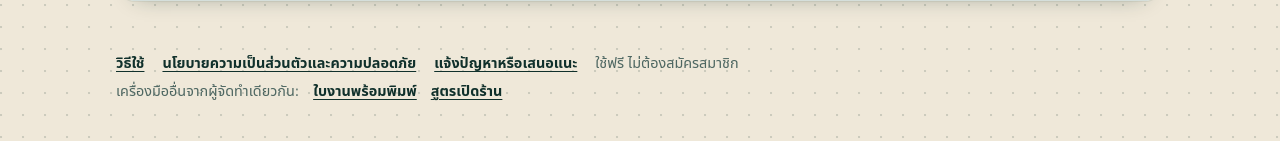
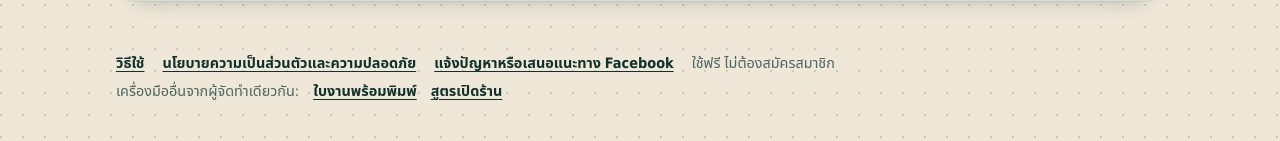
Before and after one commit to rookiekrit6-dotcom/Seller-Tool, a plain HTML site: page index.html in a window 1280 px wide. Shown: the part 3538-3679 px from the top of the page. Drawn offline with Linux system fonts and the light colour scheme; a web font is replaced by a local one.

Commit message:
Point contact links to Facebook
Co-Authored-By: Claude Fable 5.2 <noreply@anthropic.com>
Claude-Session: https://claude.ai/code/session_01JY46Mq7wkg6osFKinFdLUy

```diff
--- a/index.html
+++ b/index.html
@@ -439,7 +439,7 @@ COD 350</textarea></label>
 
 </div>
 </main>
-<footer class="site-ft"><button type="button" data-open="dlgGuide">วิธีใช้</button><button type="button" data-open="dlgPolicy">นโยบายความเป็นส่วนตัวและความปลอดภัย</button><a href="https://github.com/rookiekrit6-dotcom/Seller-Tool/issues">แจ้งปัญหาหรือเสนอแนะ</a><span>ใช้ฟรี ไม่ต้องสมัครสมาชิก</span><span class="sis">เครื่องมืออื่นจากผู้จัดทำเดียวกัน: <a href="https://rookiekrit6-dotcom.github.io/Worksheet/">ใบงานพร้อมพิมพ์</a><a href="https://rookiekrit6-dotcom.github.io/FoodTool/">สูตรเปิดร้าน</a></span></footer>
+<footer class="site-ft"><button type="button" data-open="dlgGuide">วิธีใช้</button><button type="button" data-open="dlgPolicy">นโยบายความเป็นส่วนตัวและความปลอดภัย</button><a href="https://www.facebook.com/profile.php?id=61594365461250" target="_blank" rel="noopener">แจ้งปัญหาหรือเสนอแนะทาง Facebook</a><span>ใช้ฟรี ไม่ต้องสมัครสมาชิก</span><span class="sis">เครื่องมืออื่นจากผู้จัดทำเดียวกัน: <a href="https://rookiekrit6-dotcom.github.io/Worksheet/">ใบงานพร้อมพิมพ์</a><a href="https://rookiekrit6-dotcom.github.io/FoodTool/">สูตรเปิดร้าน</a></span></footer>
 <dialog class="dlg" id="dlgGuide" aria-labelledby="dlgGuideT"><div class="dlg-h"><b id="dlgGuideT">วิธีใช้ กำไรแม่ค้า</b><button class="dlg-x" type="button" data-close>ปิด</button></div><div class="dlg-b"><h3>คำนวณกำไร</h3><ol><li>เลือกแพลตฟอร์มและหมวดสินค้า ระบบจะใส่อัตราค่าธรรมเนียมตั้งต้นให้</li><li>กรอกราคาขาย ต้นทุนสินค้า ค่าแพ็ก ค่าส่ง และค่าโฆษณาต่อออเดอร์</li><li>เปิด Seller Center ของร้านคุณ แล้วแก้อัตราค่าธรรมเนียมในเว็บให้ตรงกับของจริง</li><li>ดูกำไรสุทธิ ราคาเท่าทุน และราคาที่ควรตั้งเพื่อให้ได้กำไรตามเป้า</li><li>เลื่อนลงไปดูตารางเทียบว่าขายที่แพลตฟอร์มไหนเหลือกำไรมากกว่า</li><li>กดบันทึกสินค้านี้ เพื่อเก็บสินค้าหลายรายการและดูกำไรรวมต่อเดือนของทั้งร้าน</li></ol>
 <h3>แคปชันขายของ</h3><ol><li>กรอกชื่อสินค้า ราคา จุดเด่นบรรทัดละ 1 ข้อ และโปรโมชัน</li><li>กดสร้างแคปชัน จะได้ 8 แบบให้เลือก</li><li>กดคัดลอกแบบที่ชอบ แล้วอ่านทวนและปรับถ้อยคำให้ตรงกับสินค้าจริงก่อนโพสต์</li></ol>
 <h3>สต็อกและค่าส่ง</h3><ol><li>ใส่สต็อกที่มี ยอดขายต่อวัน และจำนวนวันที่รอของ เพื่อดูว่าควรสั่งของรอบใหม่เมื่อไร</li><li>ใส่ขนาดกล่องและน้ำหนักจริง เพื่อดูว่าขนส่งจะคิดค่าส่งจากน้ำหนักใด</li></ol>
@@ -458,7 +458,7 @@ COD 350</textarea></label>
 <h3>ข้อจำกัดของผลลัพธ์</h3>
 <p>ตัวเลขและเนื้อหาที่เว็บนี้แสดงเป็นการประมาณเพื่อช่วยตัดสินใจ กรุณาตรวจสอบกับข้อมูลจริงของคุณก่อนนำไปใช้ ผู้จัดทำไม่รับผิดชอบต่อความเสียหายที่เกิดจากการนำผลลัพธ์ไปใช้โดยไม่ตรวจสอบ</p>
 <h3>การเปลี่ยนแปลงและการติดต่อ</h3>
-<p>หากในอนาคตมีการเพิ่มระบบนับผู้เข้าชม โฆษณา หรือการเก็บข้อมูลแบบอื่น นโยบายนี้จะได้รับการปรับปรุงก่อนเปิดใช้ ติดต่อผู้จัดทำได้ที่หน้า <a href="https://github.com/rookiekrit6-dotcom/Seller-Tool/issues">แจ้งปัญหาหรือเสนอแนะ</a></p></div></dialog>
+<p>หากในอนาคตมีการเพิ่มระบบนับผู้เข้าชม โฆษณา หรือการเก็บข้อมูลแบบอื่น นโยบายนี้จะได้รับการปรับปรุงก่อนเปิดใช้ ติดต่อผู้จัดทำได้ทาง <a href="https://www.facebook.com/profile.php?id=61594365461250" target="_blank" rel="noopener">Facebook ของผู้จัดทำ</a></p></div></dialog>
 <dialog class="dlg" id="dlgImg" aria-labelledby="dlgImgT"><div class="dlg-h"><b id="dlgImgT">รูปสรุปกำไร</b><button class="dlg-x" type="button" data-close>ปิด</button></div>
 <div class="dlg-b"><p style="margin-top:10px"><a class="btn" id="imgDl" download="kamrai-maekha.png" href="#" style="text-decoration:none">บันทึกรูปลงเครื่อง</a></p><p><small>ถ้ากดปุ่มแล้วไม่มีอะไรเกิดขึ้น ให้กดค้างที่รูปด้านล่าง แล้วเลือกบันทึกรูปภาพ</small></p><img id="imgPrev" alt="รูปสรุปกำไรต่อออเดอร์"></div></dialog>
 <div id="printArea"></div>
```
